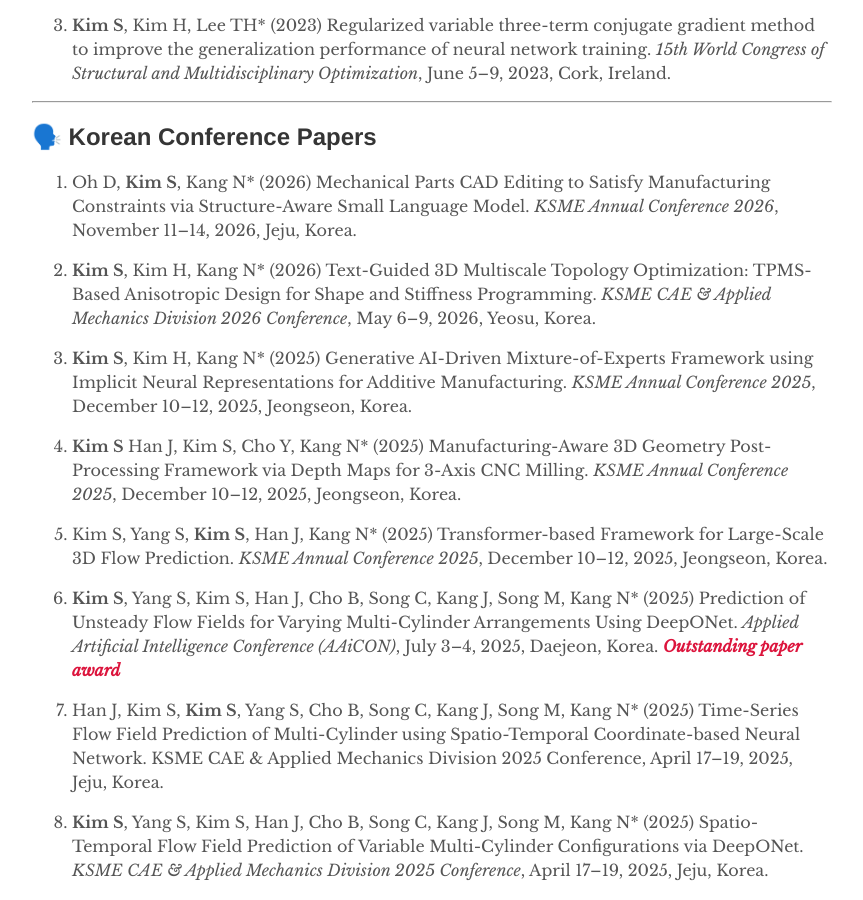
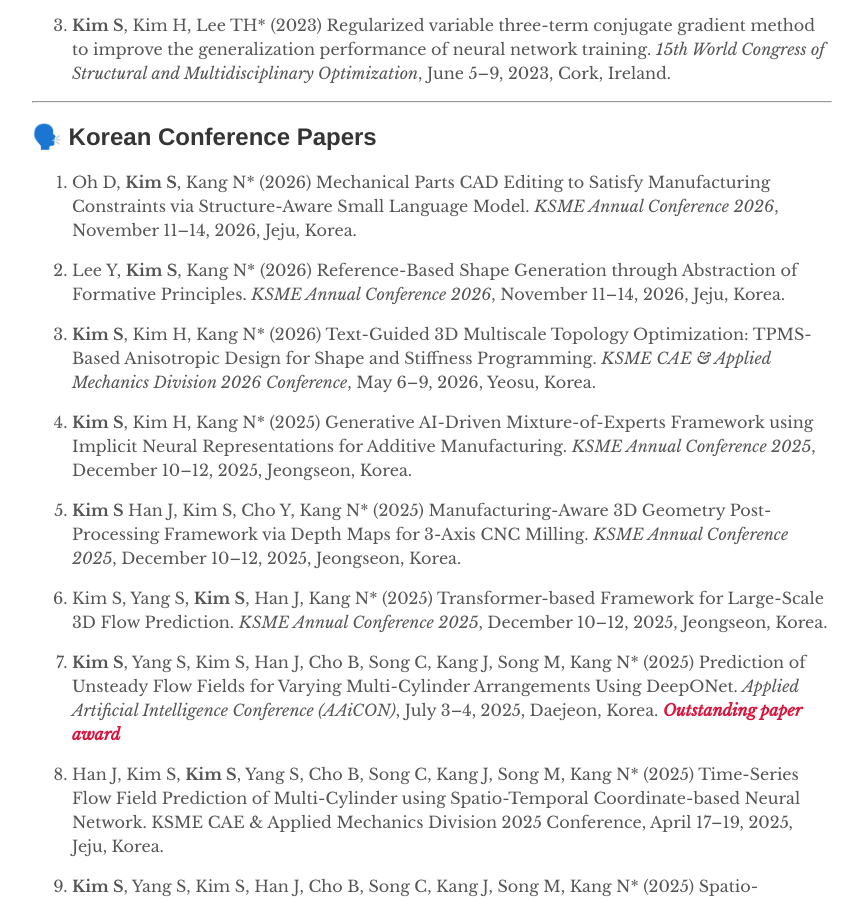
Before and after one commit to kim-sanghyuk/kim-sanghyuk.github.io, a Jekyll site: the page built from _pages/publications.md, in a window 1280 px wide and 900 px high, scrolled down 1018 px. Shown: the whole window, without its empty margins (208-1071 px from the left). Built offline with Jekyll 4.4.1, drawn with Linux system fonts in a browser that asks for light colours.

Commit message:
Add second KSME Annual Conference 2026 paper
Co-Authored-By: Claude Sonnet 5.5 <noreply@anthropic.com>

```diff
--- a/_pages/publications.md
+++ b/_pages/publications.md
@@ -34,33 +34,35 @@ published: true
 
 1. Oh D, **Kim S**, Kang N\* (2026) Mechanical Parts CAD Editing to Satisfy Manufacturing Constraints via Structure-Aware Small Language Model. _KSME Annual Conference 2026_, November 11–14, 2026, Jeju, Korea.
 
-2. **Kim S**, Kim H, Kang N\* (2026) Text-Guided 3D Multiscale Topology Optimization: TPMS-Based Anisotropic Design for Shape and Stiffness Programming. _KSME CAE & Applied Mechanics Division 2026 Conference_, May 6–9, 2026, Yeosu, Korea.
+2. Lee Y, **Kim S**, Kang N\* (2026) Reference-Based Shape Generation through Abstraction of Formative Principles. _KSME Annual Conference 2026_, November 11–14, 2026, Jeju, Korea.
 
-3. **Kim S**, Kim H, Kang N\* (2025) Generative AI-Driven Mixture-of-Experts Framework using Implicit Neural Representations for Additive Manufacturing. _KSME Annual Conference 2025_, December 10–12, 2025, Jeongseon, Korea.
+3. **Kim S**, Kim H, Kang N\* (2026) Text-Guided 3D Multiscale Topology Optimization: TPMS-Based Anisotropic Design for Shape and Stiffness Programming. _KSME CAE & Applied Mechanics Division 2026 Conference_, May 6–9, 2026, Yeosu, Korea.
 
-4. **Kim S** Han J, Kim S, Cho Y, Kang N\* (2025) Manufacturing-Aware 3D Geometry Post-Processing Framework via Depth Maps for 3-Axis CNC Milling. _KSME Annual Conference 2025_, December 10–12, 2025, Jeongseon, Korea.
+4. **Kim S**, Kim H, Kang N\* (2025) Generative AI-Driven Mixture-of-Experts Framework using Implicit Neural Representations for Additive Manufacturing. _KSME Annual Conference 2025_, December 10–12, 2025, Jeongseon, Korea.
 
-5. Kim S, Yang S, **Kim S**, Han J, Kang N\* (2025) Transformer-based Framework for Large-Scale 3D Flow Prediction. _KSME Annual Conference 2025_, December 10–12, 2025, Jeongseon, Korea.
+5. **Kim S** Han J, Kim S, Cho Y, Kang N\* (2025) Manufacturing-Aware 3D Geometry Post-Processing Framework via Depth Maps for 3-Axis CNC Milling. _KSME Annual Conference 2025_, December 10–12, 2025, Jeongseon, Korea.
 
-6. **Kim S**, Yang S, Kim S, Han J, Cho B, Song C, Kang J, Song M, Kang N\* (2025) Prediction of Unsteady Flow Fields for Varying Multi-Cylinder Arrangements Using DeepONet. _Applied Artificial Intelligence Conference (AAiCON)_, July 3–4, 2025, Daejeon, Korea. <span style="color:#DC143C;"><b><i>Outstanding paper award</i></b></span>
+6. Kim S, Yang S, **Kim S**, Han J, Kang N\* (2025) Transformer-based Framework for Large-Scale 3D Flow Prediction. _KSME Annual Conference 2025_, December 10–12, 2025, Jeongseon, Korea.
 
-7. Han J, Kim S, **Kim S**, Yang S, Cho B, Song C, Kang J, Song M, Kang N\* (2025) Time-Series Flow Field Prediction of Multi-Cylinder using Spatio-Temporal Coordinate-based Neural Network. KSME CAE & Applied Mechanics Division 2025 Conference, April 17–19, 2025, Jeju, Korea.
+7. **Kim S**, Yang S, Kim S, Han J, Cho B, Song C, Kang J, Song M, Kang N\* (2025) Prediction of Unsteady Flow Fields for Varying Multi-Cylinder Arrangements Using DeepONet. _Applied Artificial Intelligence Conference (AAiCON)_, July 3–4, 2025, Daejeon, Korea. <span style="color:#DC143C;"><b><i>Outstanding paper award</i></b></span>
 
-8. **Kim S**, Yang S, Kim S, Han J, Cho B, Song C, Kang J, Song M, Kang N\* (2025) Spatio-Temporal Flow Field Prediction of Variable Multi-Cylinder Configurations via DeepONet. _KSME CAE & Applied Mechanics Division 2025 Conference_, April 17–19, 2025, Jeju, Korea.
+8. Han J, Kim S, **Kim S**, Yang S, Cho B, Song C, Kang J, Song M, Kang N\* (2025) Time-Series Flow Field Prediction of Multi-Cylinder using Spatio-Temporal Coordinate-based Neural Network. KSME CAE & Applied Mechanics Division 2025 Conference, April 17–19, 2025, Jeju, Korea.
 
-9. **Kim S**, Seo M, Kang N\* (2024) 3D Spatiotemporal Prediction of Vehicle Collision Dynamics via Implicit Neural Representations. _KSME 2024 Conference_, November 6–9, 2024, Jeju, Korea.
+9. **Kim S**, Yang S, Kim S, Han J, Cho B, Song C, Kang J, Song M, Kang N\* (2025) Spatio-Temporal Flow Field Prediction of Variable Multi-Cylinder Configurations via DeepONet. _KSME CAE & Applied Mechanics Division 2025 Conference_, April 17–19, 2025, Jeju, Korea.
 
-10. **Kim S**, Seo M, Kang N\* (2024) Spatiotemporal Prediction of Structures via Implicit Neural Representations. _KSME CAE & Applied Mechanics Division 2024 Conference_, May 1–4, 2024, Jeju, Korea.
+10. **Kim S**, Seo M, Kang N\* (2024) 3D Spatiotemporal Prediction of Vehicle Collision Dynamics via Implicit Neural Representations. _KSME 2024 Conference_, November 6–9, 2024, Jeju, Korea.
 
-11. **Kim S**, Lee TH\* (2023) Influences of Data and Network Characteristics on Optimization Algorithm and Generalization Performance. _2023 KSCM Conference on Computational Mechanics_, June 29–July 1, 2023, Gangwon, Korea
+11. **Kim S**, Seo M, Kang N\* (2024) Spatiotemporal Prediction of Structures via Implicit Neural Representations. _KSME CAE & Applied Mechanics Division 2024 Conference_, May 1–4, 2024, Jeju, Korea.
 
-12. Lee TH, **Kim S** (2023) Influences of Hyperparameters at Optimization Algorithms in Artificial Neural Network Training. _KSME CAE & Applied Mechanics Division 2023 Conference_, May 17–20, 2023, Busan, Korea.
+12. **Kim S**, Lee TH\* (2023) Influences of Data and Network Characteristics on Optimization Algorithm and Generalization Performance. _2023 KSCM Conference on Computational Mechanics_, June 29–July 1, 2023, Gangwon, Korea
 
-13. Lee TH, **Kim S**, Kim H (2022) Issues on optimization algorithms in training artificial neural networks. _KSME 2022 Conference_, November 9–12, 2022, Jeju, Korea.
+13. Lee TH, **Kim S** (2023) Influences of Hyperparameters at Optimization Algorithms in Artificial Neural Network Training. _KSME CAE & Applied Mechanics Division 2023 Conference_, May 17–20, 2023, Busan, Korea.
 
-14. **Kim S**, Kim H, Lee TH\* (2022) Adaptive three-term conjugate gradient algorithm with stochastic noise for escaping local minima in training ANNs. _KSME 2022 Conference_, November 9–12, 2022, Jeju, Korea. <span style="color:#DC143C;"><b><i>Outstanding paper award</i></b></span>
+14. Lee TH, **Kim S**, Kim H (2022) Issues on optimization algorithms in training artificial neural networks. _KSME 2022 Conference_, November 9–12, 2022, Jeju, Korea.
 
-15. **Kim S**, Kim H, Choi S, Kim G, Huh K, Lee TH\* (2022) Improved adaptive three-term conjugate gradient algorithm for training artificial neural networks. _KSME CAE & Applied Mechanics Division 2022 Conference_, May 19–21, 2022, Busan, Korea.
+15. **Kim S**, Kim H, Lee TH\* (2022) Adaptive three-term conjugate gradient algorithm with stochastic noise for escaping local minima in training ANNs. _KSME 2022 Conference_, November 9–12, 2022, Jeju, Korea. <span style="color:#DC143C;"><b><i>Outstanding paper award</i></b></span>
+
+16. **Kim S**, Kim H, Choi S, Kim G, Huh K, Lee TH\* (2022) Improved adaptive three-term conjugate gradient algorithm for training artificial neural networks. _KSME CAE & Applied Mechanics Division 2022 Conference_, May 19–21, 2022, Busan, Korea.
 
 ## 🧾 Patents
 
```
